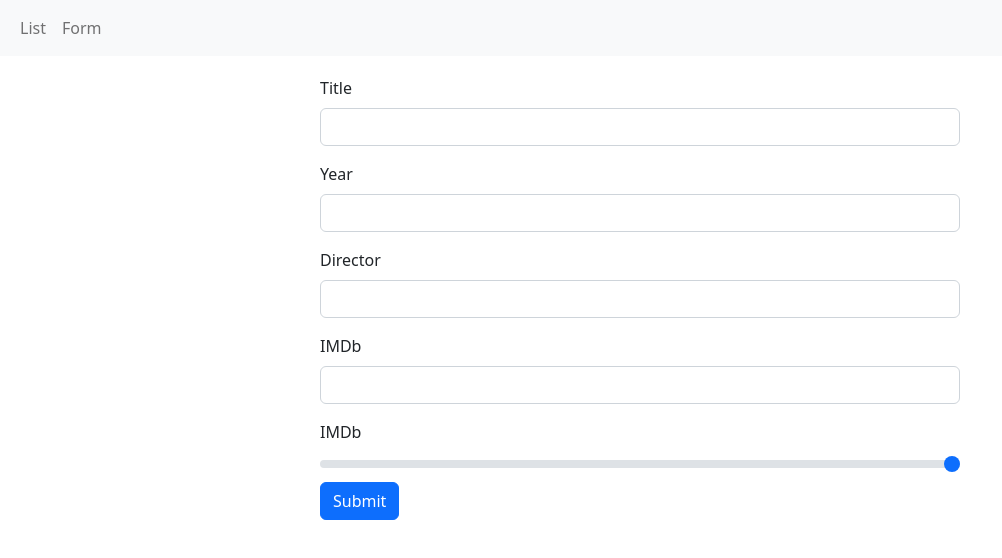
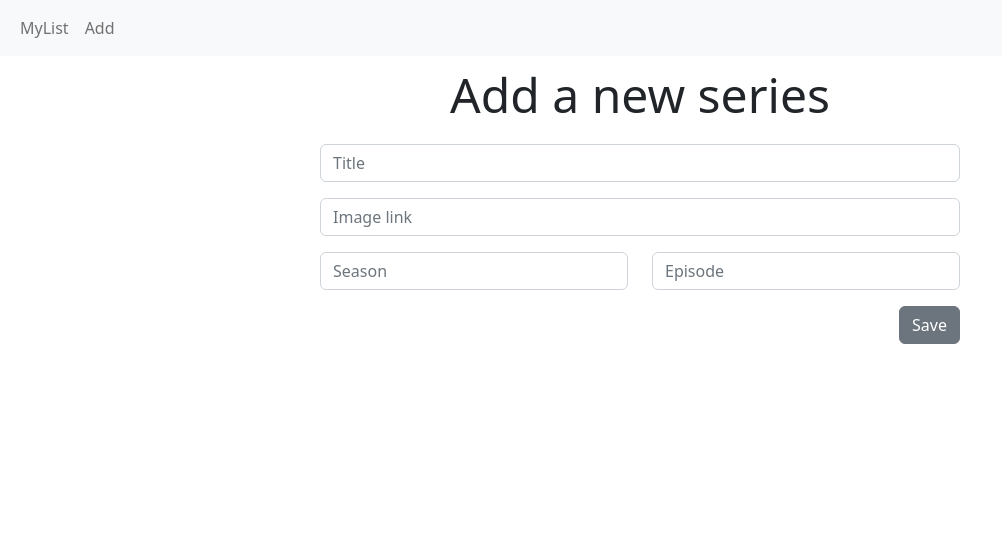
Before and after one commit to egerszegimark/form, a React (Create React App) app in the folder form-app/: page /form in a window 1280 px wide. Shown: the top 558 px of the page, without its empty margins (0-1002 px from the left). Built offline with nearby package versions, Linux system fonts and the light colour scheme.

Commit message:
added form datas, list style

```diff
--- a/form-app/src/App.css
+++ b/form-app/src/App.css
@@ -1,5 +1,20 @@
-table, form {
+form {
   max-width: 50%;
   margin: auto;
   margin-top: 20px;
 }
+
+img {
+  max-width: 200px;
+  max-height: 200px;
+  box-shadow: rgba(0, 0, 0, 0.35) 0px 0px 15px;
+}
+
+.figure {
+  margin: 30px;
+}
+
+.display-5 {
+  text-align: center;
+  margin: 10px;
+}
--- a/form-app/src/App.jsx
+++ b/form-app/src/App.jsx
@@ -17,12 +17,12 @@ export default function App() {
             <ul className="navbar-nav">
               <li className="nav-item">
                 <a className="nav-link" href="/list">
-                  List
+                  MyList
                 </a>
               </li>
               <li className="nav-item">
                 <a className="nav-link" href="/form">
-                  Form
+                  Add
                 </a>
               </li>
             </ul>
--- a/form-app/src/pages/Form.jsx
+++ b/form-app/src/pages/Form.jsx
@@ -1,65 +1,84 @@
+import { useState } from "react";
+
+const defaultFormData = {
+  title: "",
+  link: "",
+  season: "",
+  episode: "",
+};
+
 export default function Form() {
+  const [formData, setFormData] = useState(defaultFormData);
+  const { title, link, season, episode } = formData;
+
+  const onChange = (e) => {
+    setFormData((prevState) => ({
+      ...prevState,
+      [e.target.id]: e.target.value,
+    }));
+  };
+
+  const onSubmit = (e) => {
+    e.preventDefault();
+    console.log(formData);
+    setFormData(defaultFormData);
+  };
+
   return (
     <>
-      <form>
-        <div class="mb-3">
-          <label for="exampleInputEmail1" class="form-label">
-            Title
-          </label>
+      <h1 className="display-5">Add a new series</h1>
+      <form onSubmit={onSubmit}>
+        <div className="mb-3">
           <input
             type="text"
-            class="form-control"
-            id="exampleInputEmail1"
-            aria-describedby="emailHelp"
+            className="form-control"
+            id="title"
+            placeholder="Title"
+            value={title}
+            onChange={onChange}
           ></input>
         </div>
-        <div class="mb-3">
-          <label for="exampleInputEmail1" class="form-label">
-            Year
-          </label>
+
+        <div className="mb-3">
           <input
             type="text"
-            class="form-control"
-            id="exampleInputEmail1"
-            aria-describedby="emailHelp"
+            className="form-control"
+            id="link"
+            placeholder="Image link"
+            value={link}
+            onChange={onChange}
           ></input>
         </div>
-        <div class="mb-3">
-          <label for="exampleInputEmail1" class="form-label">
-            Director
-          </label>
+
+        <div className="mb-3 row">
+          <div className="col">
             <input
-            type="text"
-            class="form-control"
-            id="exampleInputEmail1"
-            aria-describedby="emailHelp"
+              type="number"
+              className="form-control"
+              id="season"
+              placeholder="Season"
+              aria-label="Season"
+              value={season}
+              onChange={onChange}
             ></input>
           </div>
-        <div class="mb-3">
-          <label for="exampleInputEmail1" class="form-label">
-            IMDb
-          </label>
+          <div className="col">
             <input
               type="number"
-            class="form-control"
-            id="exampleInputEmail1"
-            aria-describedby="emailHelp"
+              className="form-control"
+              id="episode"
+              placeholder="Episode"
+              aria-label="Episode"
+              value={episode}
+              onChange={onChange}
             ></input>
           </div>
-        <label for="customRange3" class="form-label">
-          IMDb
-        </label>
-        <input
-          type="range"
-          class="form-range"
-          min="0"
-          max="10"
-          step="0.1"
-          id="customRange3"
-        ></input>
-        <button type="submit" class="btn btn-primary">
-          Submit
+        </div>
+        <div className="d-grid gap-2 d-md-flex justify-content-md-end">
+          <button type="submit" className="btn btn-secondary">
+            Save
           </button>
+        </div>
       </form>
     </>
   );
--- a/form-app/src/pages/List.jsx
+++ b/form-app/src/pages/List.jsx
@@ -1,24 +1,15 @@
 function List() {
   return (
     <>
-      <table className="table table-striped">
-        <thead>
-          <tr>
-            <th>Title</th>
-            <th>Year</th>
-            <th>Director</th>
-            <th>IMDb</th>
-          </tr>
-        </thead>
-        <tbody>
-          <tr>
-            <td>asd</td>
-            <td>asd</td>
-            <td>asd</td>
-            <td>asd</td>
-          </tr>
-        </tbody>
-      </table>
+      <figure class="figure">
+        <img
+          src="https://image.tmdb.org/t/p/w500/ggFHVNu6YYI5L9pCfOacjizRGt.jpg"
+          alt="Series img"
+          className="img-thumbnail"
+        ></img>
+        <figcaption class="figure-caption text-center">Breaking Bad</figcaption>
+        <figcaption class="figure-caption text-center">S01E03</figcaption>
+      </figure>
     </>
   );
 }
```
Lines whose indentation alone changed are shown as unchanged.
